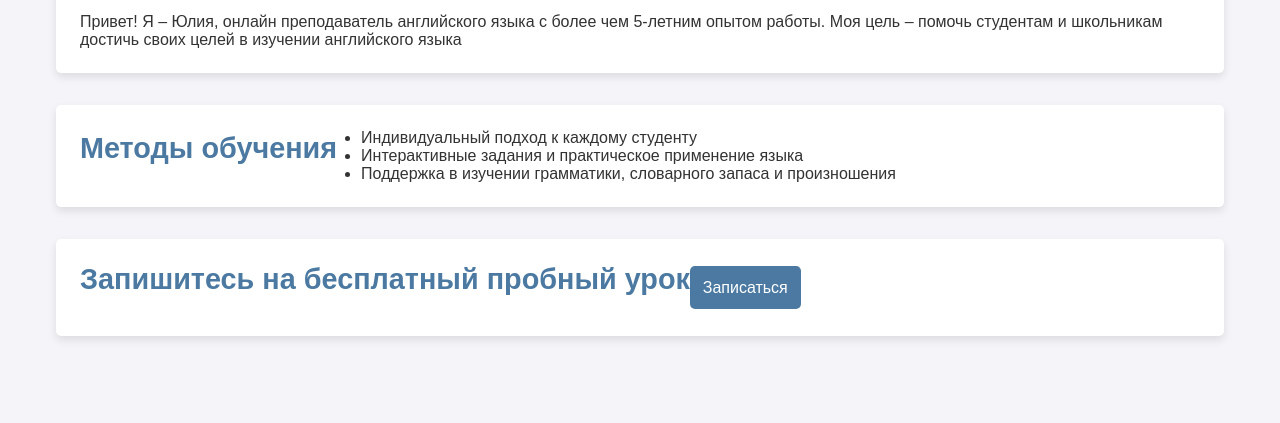
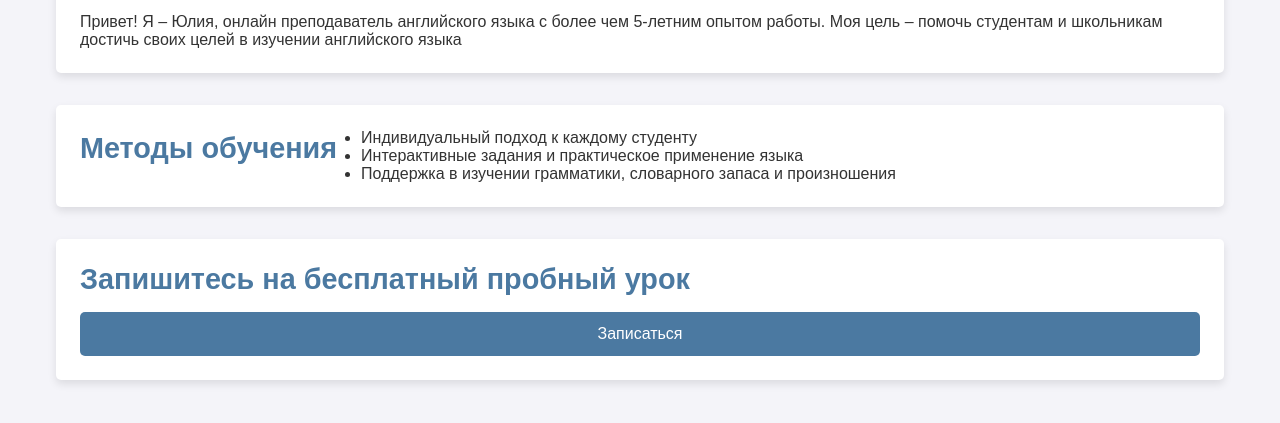
Before and after one commit to flxkd/simple-page, a plain HTML site: page index.html in a window 1280 px wide. Shown: the part 397-820 px from the top of the page. Drawn offline with Linux system fonts and the light colour scheme.

Commit message:
Update index.html

```diff
--- a/index.html
+++ b/index.html
@@ -146,10 +146,11 @@
 <!-- Telegram Contact Section -->
     <section class="section telegram">
         <h2 class="section-title">Запишитесь на бесплатный пробный урок</h2>
-        <br>
-        <form class="telegram-form" action="https://t.me/youli_il" target="_blank">
-            <button type="submit">Записаться</button>
-        </form>
+        <div style="width: 100%;">
+            <form class="telegram-form" action="https://t.me/youli_il" target="_blank">
+                <button type="submit">Записаться</button>
+            </form>
+        </div>
     </section>
 </div>
 
```
